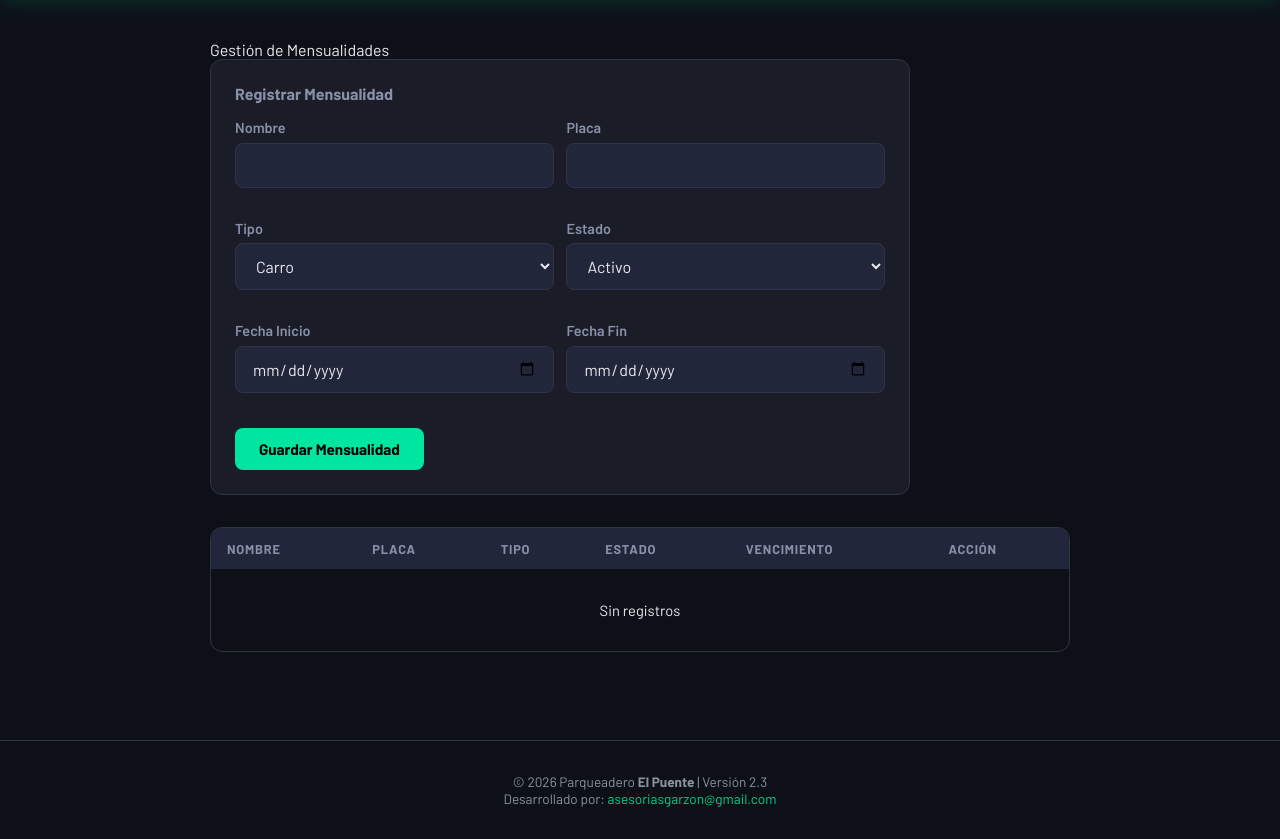
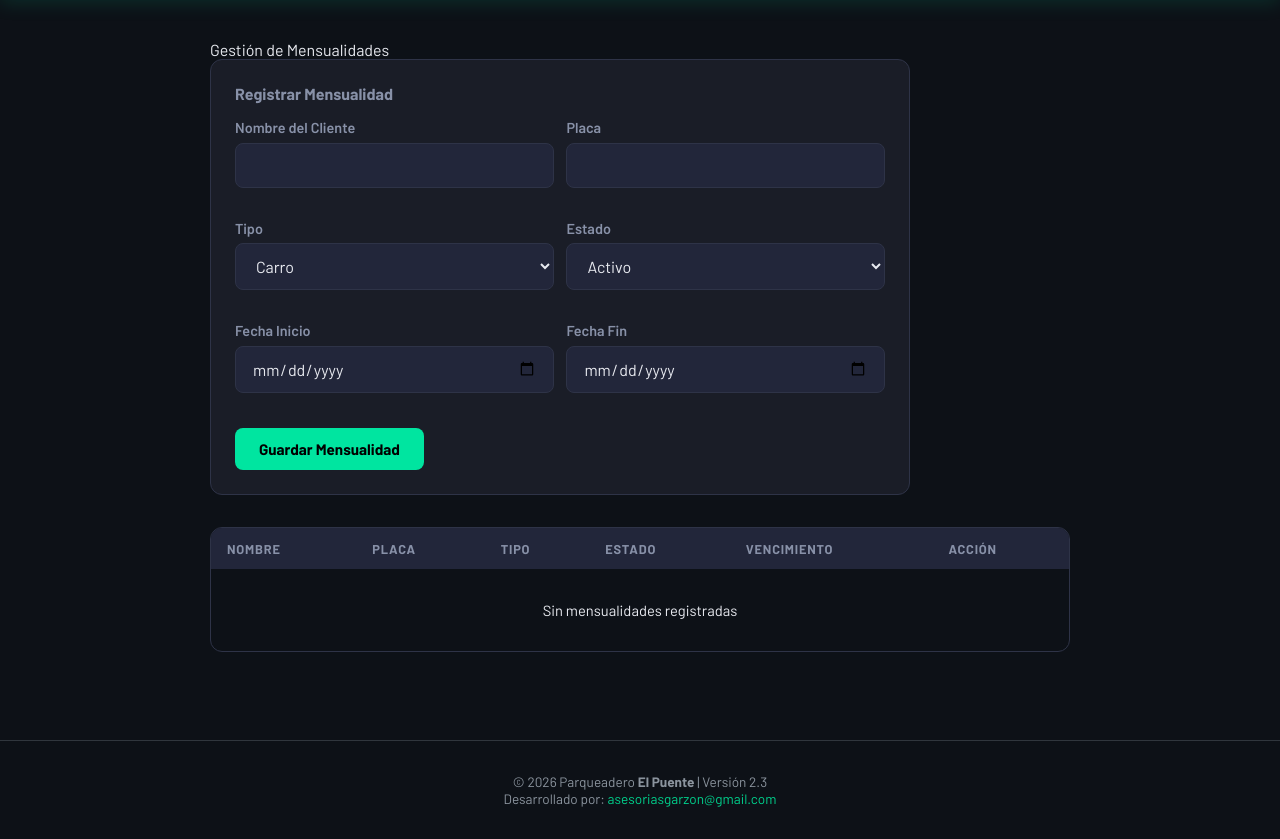
Before and after one commit to asesoriasgarzon-dev/parqueadero-elpuente, a Flask app: page /mensualidades in a window 1280 px wide. Shown: the part 48-887 px from the top of the page. Run offline with Flask 3, Linux system fonts and the light colour scheme; the visitor is signed in with stand-in values (Sample User, id 1); data that the repository does not hold is empty; some web fonts are replaced.

Commit message:
Update labels for clarity in mensualidades.html

```diff
--- a/templates/mensualidades.html
+++ b/templates/mensualidades.html
@@ -8,7 +8,7 @@
   <form method="POST">
     <div style="display:grid;grid-template-columns:1fr 1fr;gap:.8rem">
       <div class="form-group">
-        <label>Nombre</label>
+        <label>Nombre del Cliente</label>
         <input name="nombre" class="form-control" required>
       </div>
       <div class="form-group">
@@ -72,7 +72,7 @@
       </td>
     </tr>
     {% else %}
-    <tr><td colspan="6" style="text-align:center;padding:2rem">Sin registros</td></tr>
+    <tr><td colspan="6" style="text-align:center;padding:2rem">Sin mensualidades registradas</td></tr>
     {% endfor %}
     </tbody>
   </table>
```
